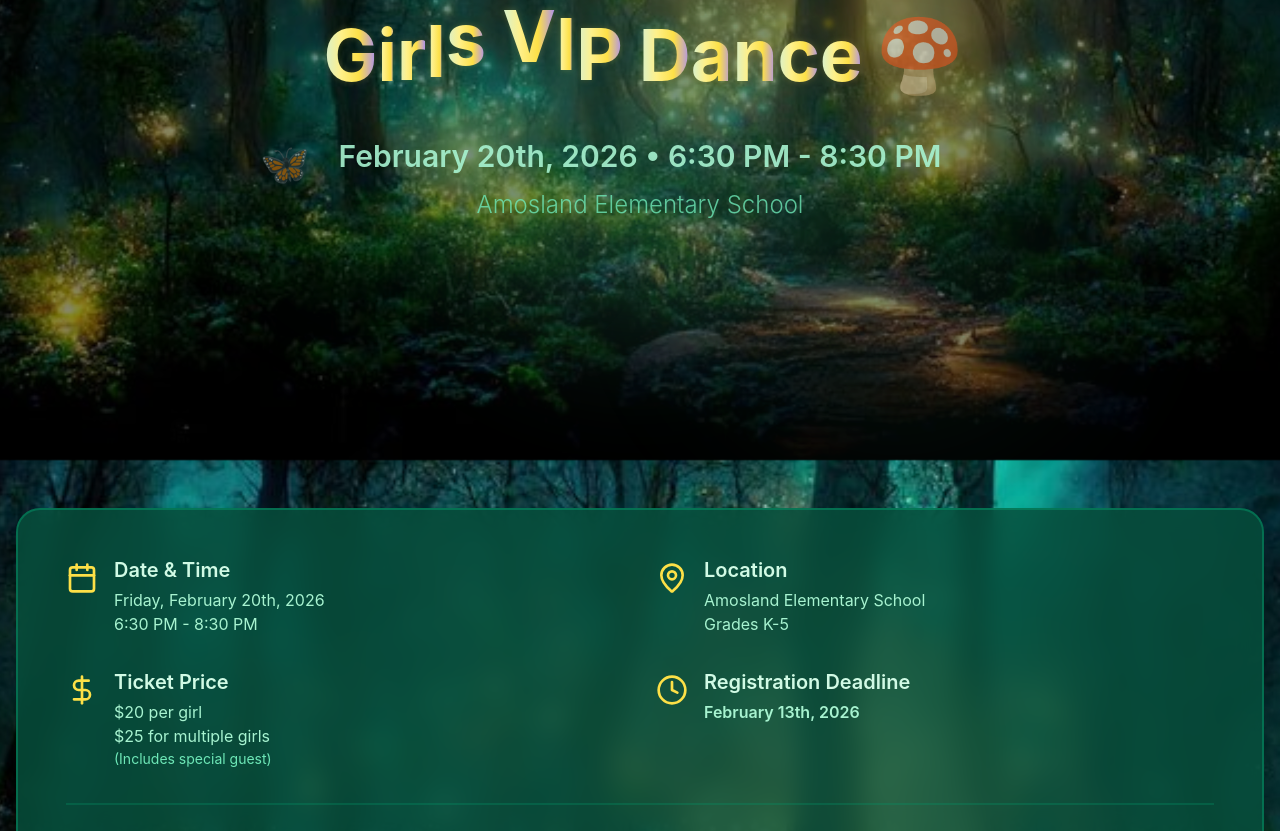
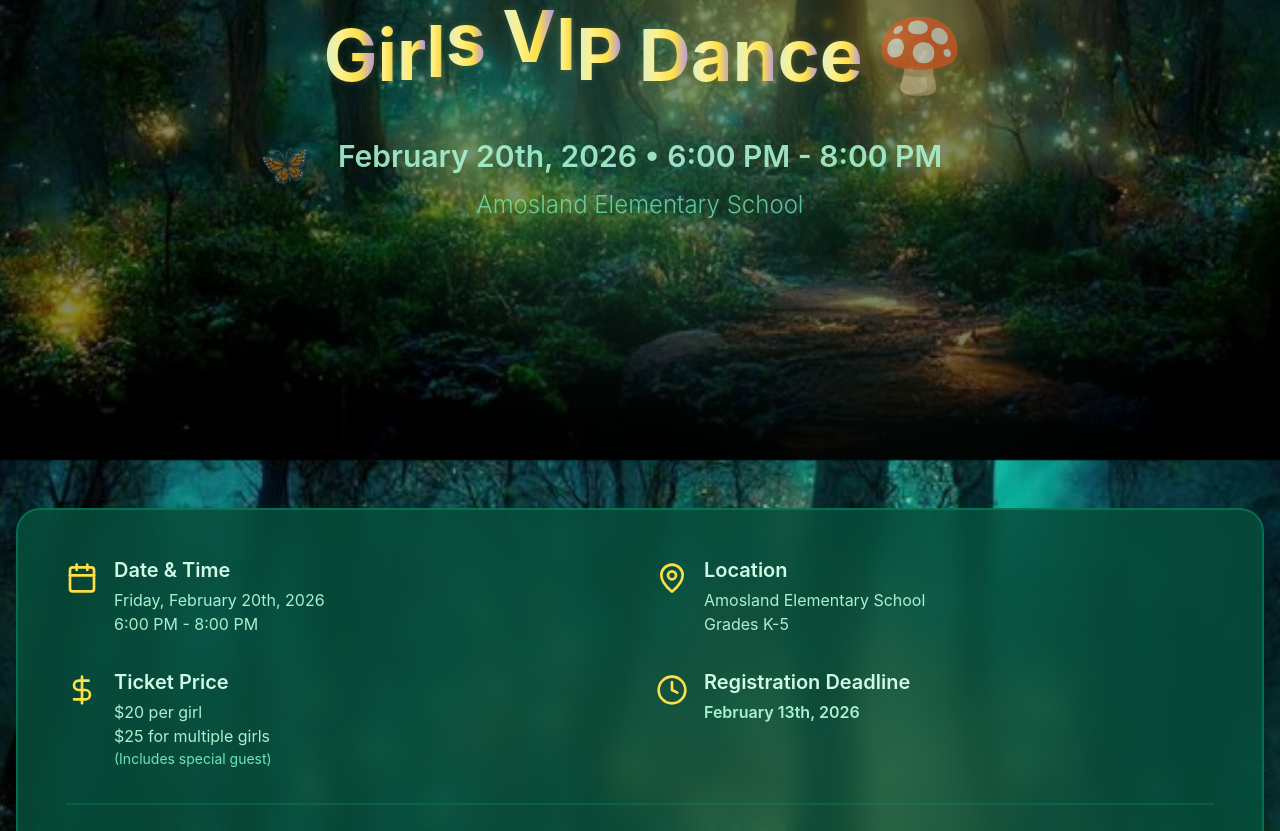
Before and after one commit to JWilson1431/girls-vip-dance, a React (Create React App) app: page / in a window 1280 px wide. Shown: the part 340-1171 px from the top of the page. Built offline with nearby package versions, Linux system fonts and the light colour scheme.

Commit message:
Update dance time

```diff
--- a/src/App.js
+++ b/src/App.js
@@ -203,7 +203,7 @@
 
           <div className="hero-details">
             <h2 className="event-date">
-              February 20th, 2026 • 6:30 PM - 8:30 PM
+              February 20th, 2026 • 6:00 PM - 8:00 PM
             </h2>
             <p className="event-location">Amosland Elementary School</p>
           </div>
@@ -218,7 +218,7 @@
               <div>
                 <h3>Date & Time</h3>
                 <p>Friday, February 20th, 2026</p>
-                <p>6:30 PM - 8:30 PM</p>
+                <p>6:00 PM - 8:00 PM</p>
               </div>
             </div>
 
```
